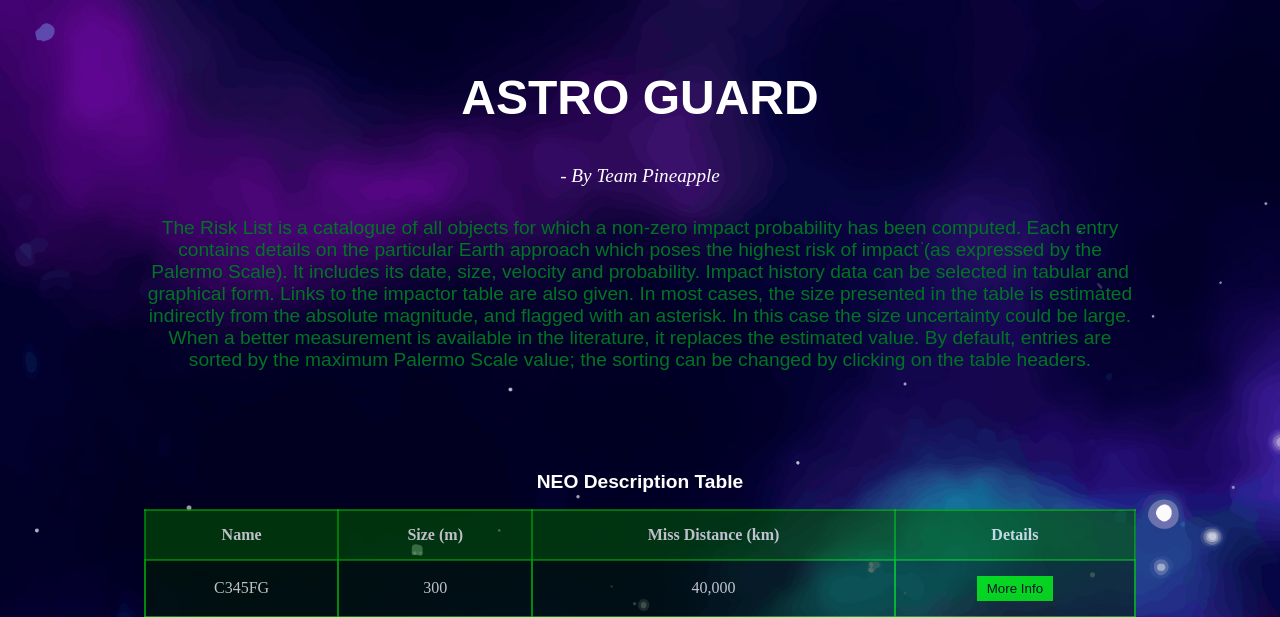
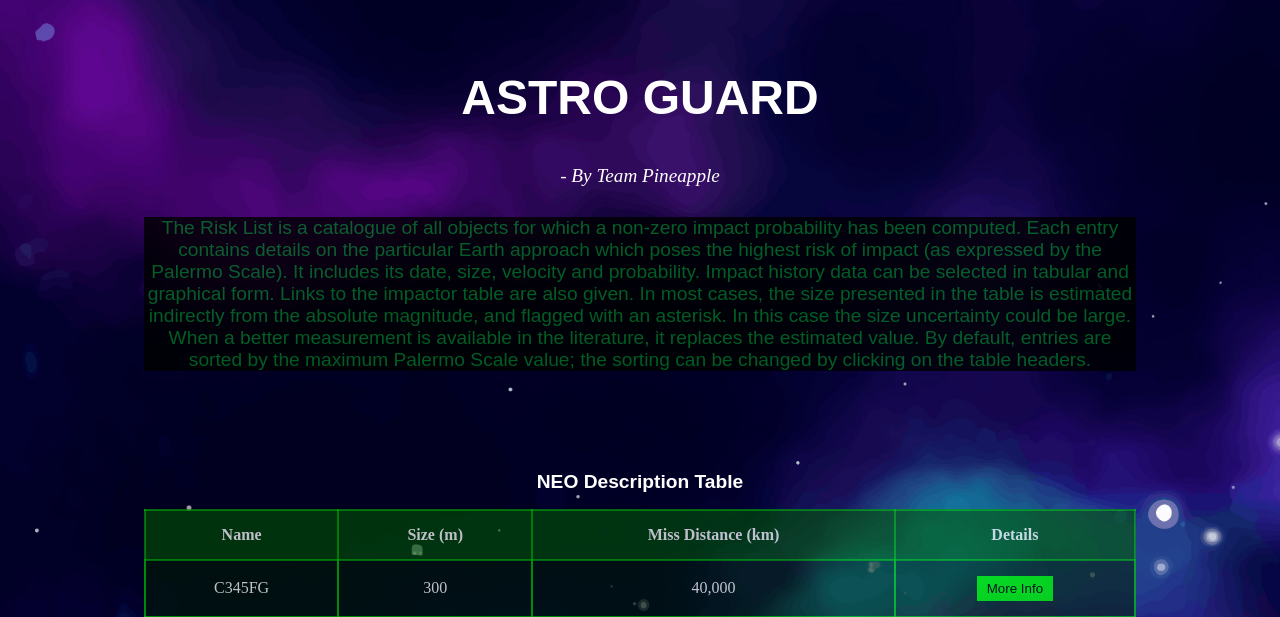
Before and after one commit to GigaNigaBlack/ag, a Flask app: page / in a window 1280 px wide. Shown: the top 617 px of the page. Run offline with Flask 3, Linux system fonts and the light colour scheme.

Commit message:
semifinal frontend

```diff
--- a/static/styles.css
+++ b/static/styles.css
@@ -63,11 +63,13 @@ body, html {
 
 #description-paragraph {
     font-size: 1.2rem; /* Smaller font size for paragraphs */
+    background-color: #000;
+
     font-family: 'Cascadia Code', sans-serif; /* Replace with your custom paragraph font */
     color: #007423; /* White color for paragraphs */
     margin: 30px auto; /* Margin on the sides for paragraphs */
     max-width: 80%;
-    opacity: 1;
+    opacity: 0.80;
     transform: translateY(0);
     transition: opacity 1s, transform 1s;
 }
```
